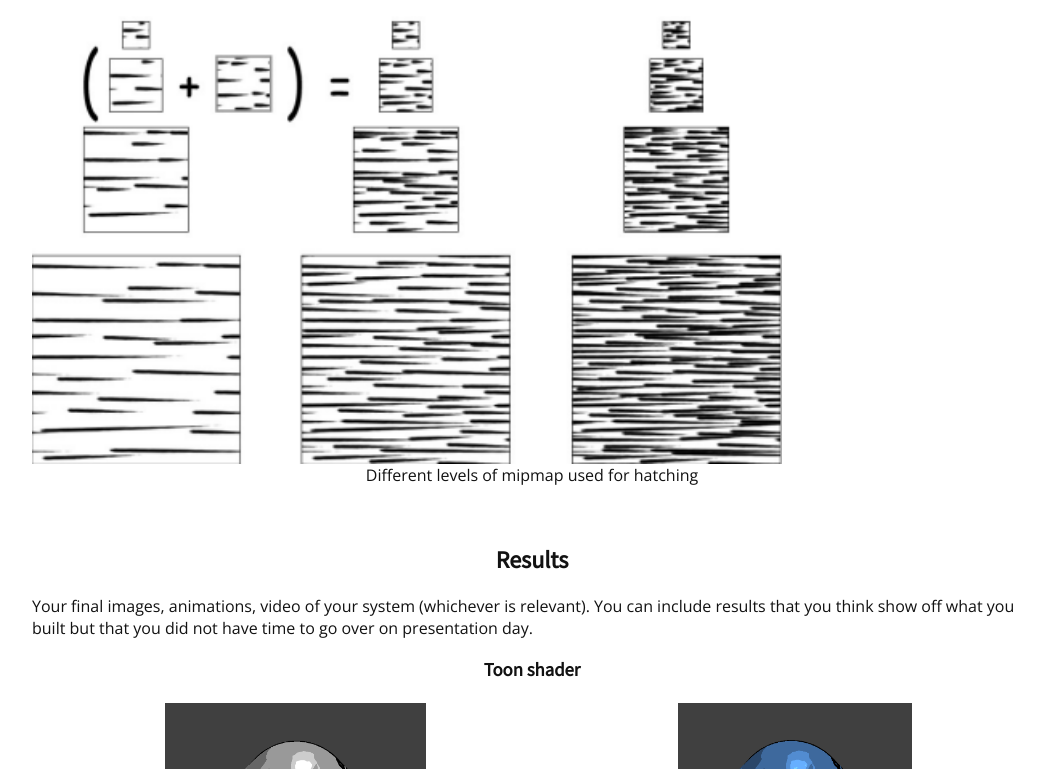
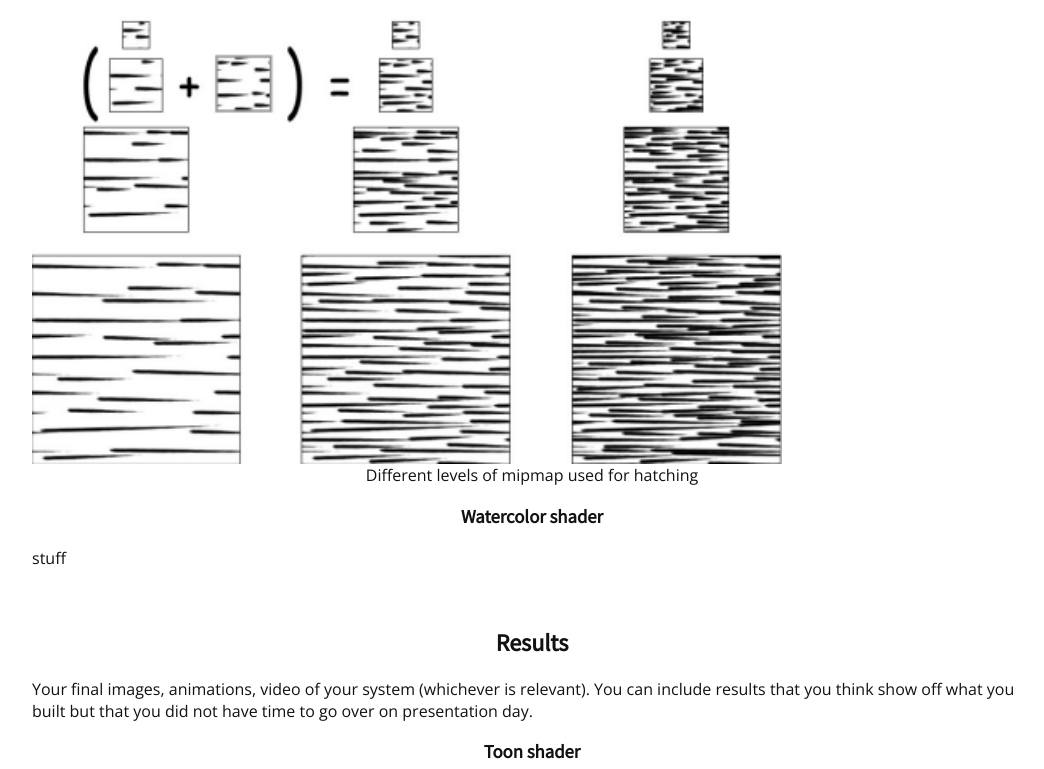
Before and after one commit to Catttttttt/Computer-graphics-and-imaging-final-project-webpage, a plain HTML site: page Webpage/Final/index.html in a window 1280 px wide. Shown: the part 1432-2201 px from the top of the page, without its empty margins (108-1152 px from the left). Drawn offline with nearby package versions, Linux system fonts and the light colour scheme.

Commit message:
not much

```diff
--- a/Webpage/Final/index.html
+++ b/Webpage/Final/index.html
@@ -54,7 +54,7 @@
 
     <h2 align="middle">Abstract</h2>
     <p>
-      In this project, we implemented a few non-photorealistic shaders. Building off of the code in homework 4, we
+      In this project, we implemented a few non-photorealistic shaders.
 
 
 
@@ -107,6 +107,11 @@
           <img src="./images/hatching/textures.png" align="middle" width="75%"/>
           <figcaption align="middle">Different levels of mipmap used for hatching</figcaption>
         </td>
+
+        <h3 align="middle">Watercolor shader</h3>
+        <p>
+          stuff
+        </p>
 
 
     </p>
```
